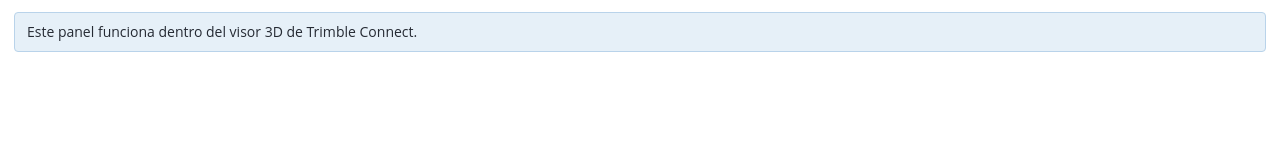
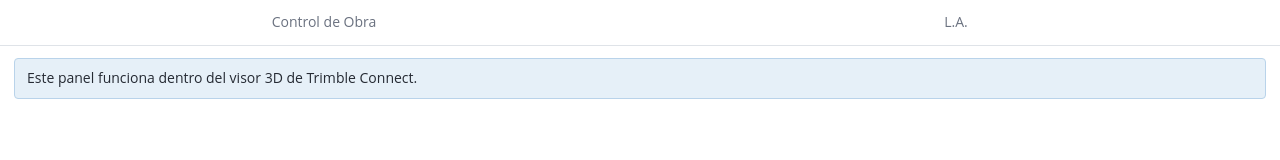
Before and after one commit to arqfranksanchezr-spec/torreon-bim, a plain HTML site: page visor.html in a window 1280 px wide. Drawn offline with Linux system fonts and the light colour scheme.

Commit message:
Update visor.html

```diff
--- a/visor.html
+++ b/visor.html
@@ -3,7 +3,7 @@
 <head>
   <meta charset="UTF-8">
   <meta name="viewport" content="width=device-width, initial-scale=1">
-  <title>Control de Obra</title>
+  <title>Torreón BIM</title>
   <link rel="stylesheet" href="css/app.css">
   <link rel="stylesheet" href="css/visor.css">
   <script src="config.js"></script>
@@ -11,9 +11,14 @@
 </head>
 <body class="visor">
   <div id="v-avisos"></div>
+  <nav class="v-pestanas" id="v-pestanas" hidden>
+    <button data-pestana="obra">Control de Obra</button>
+    <button data-pestana="la">L.A.</button>
+  </nav>
   <main id="contenido">
     <div class="cargando">Conectando con el visor…</div>
   </main>
+  <main id="la-panel" hidden></main>
   <script type="module" src="js/visor.js"></script>
 </body>
 </html>
```
